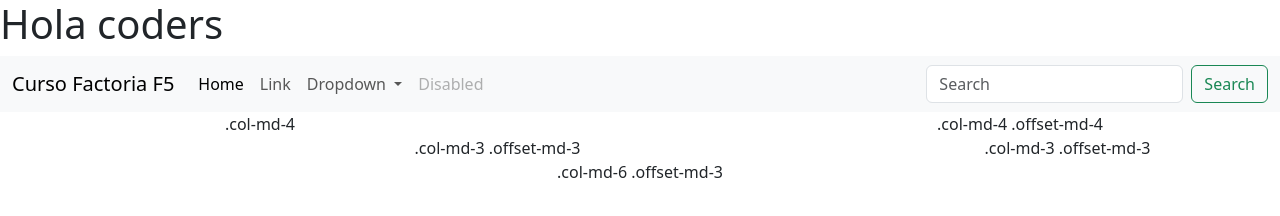
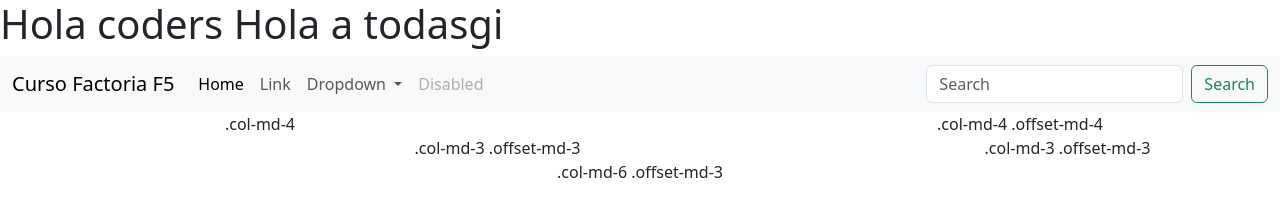
Before and after one commit to cpinillam/amunt-test, a plain HTML site: page index.html in a window 1280 px wide. Drawn offline with nearby package versions, Linux system fonts and the light colour scheme.

Commit message:
my secondt commit amunt

```diff
--- a/index.html
+++ b/index.html
@@ -9,7 +9,7 @@
 
 </head>
 <body>
-    <h1>Hola coders</h1>
+    <h1>Hola coders Hola a todasgi</h1>
 
 
     <nav class="navbar navbar-expand-lg bg-body-tertiary">
```
